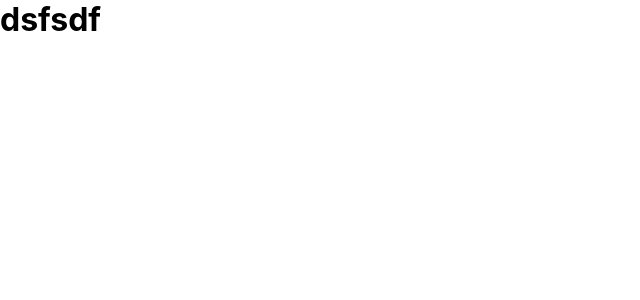
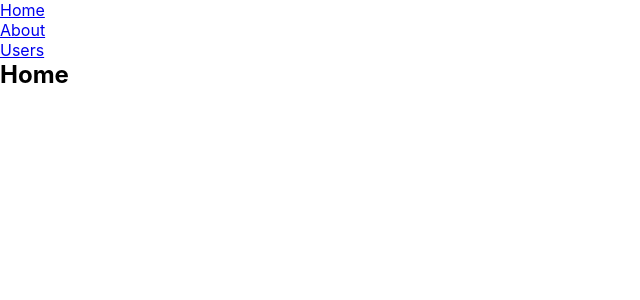
Before and after one commit to supersniper1/JKH, a React (Create React App) app: page / in a window 1280 px wide. Shown: the top 300 px of the page, without its empty margins (0-640 px from the left). Built offline with nearby package versions, Linux system fonts and the light colour scheme.

Commit message:
toka sozdal react app i dobavil router dom 4

```diff
--- a/package.json
+++ b/package.json
@@ -8,7 +8,7 @@
     "@testing-library/user-event": "^13.5.0",
     "react": "^18.0.0",
     "react-dom": "^18.0.0",
-    "react-router-dom": "^6.3.0",
+    "react-router-dom": "5.2.0",
     "react-scripts": "5.0.0",
     "web-vitals": "^2.1.4"
   },
--- a/src/App.js
+++ b/src/App.js
@@ -1,11 +1,58 @@
 import './App.css';
+import React from "react";
+import {
+    BrowserRouter as Router,
+    Switch,
+    Route,
+    Link
+} from "react-router-dom";
 
 function App() {
   return (
-    <div className="App">
-      <h1>dsfsdf</h1>
-    </div>
+      <Router>
+          <div>
+              <nav>
+                  <ul>
+                      <li>
+                          <Link to="/">Home</Link>
+                      </li>
+                      <li>
+                          <Link to="/about">About</Link>
+                      </li>
+                      <li>
+                          <Link to="/users">Users</Link>
+                      </li>
+                  </ul>
+              </nav>
+
+              {/* A <Switch> looks through its children <Route>s and
+            renders the first one that matches the current URL. */}
+              <Switch>
+                  <Route path="/about">
+                      <About />
+                  </Route>
+                  <Route path="/users">
+                      <Users />
+                  </Route>
+                  <Route path="/">
+                      <Home />
+                  </Route>
+              </Switch>
+          </div>
+      </Router>
   );
 }
 
+function Home() {
+    return <h2>Home</h2>;
+}
+
+function About() {
+    return <h2>About</h2>;
+}
+
+function Users() {
+    return <h2>Users</h2>;
+}
+
 export default App;
```
Also changed, not shown: 2 other files (tests, documents, lock files or other folders).
